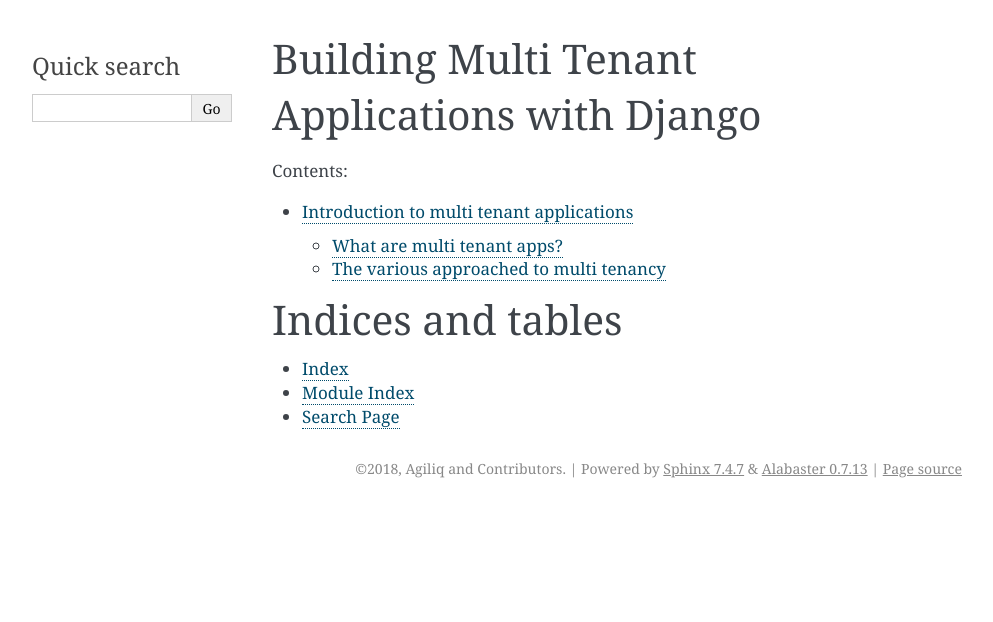
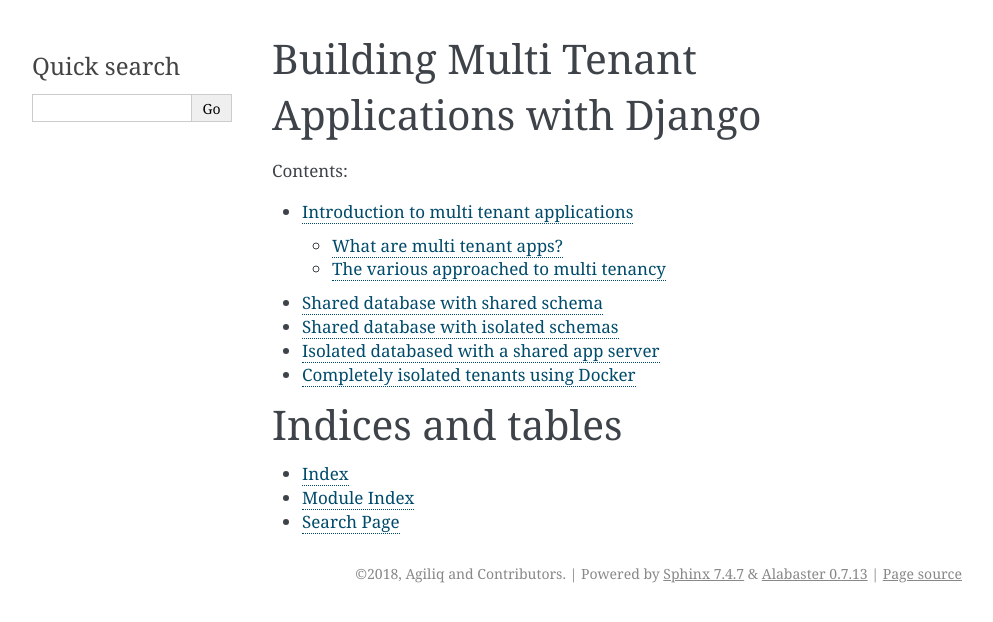
Before and after one commit to agiliq/building-multi-tenant-applications-with-django, a Sphinx documentation site: the page built from source/index.rst, in a window 1280 px wide. Shown: the top 622 px of the page, without its empty margins (148-1141 px from the left). Built offline with Sphinx 7.4.7, drawn with Linux system fonts in a browser that asks for light colours.

Commit message:
Added place holder files

```diff
--- a/source/index.rst
+++ b/source/index.rst
@@ -11,7 +11,10 @@
    :caption: Contents:
 
    introduction
-
+   shared-database-shared-schema
+   shared-database-isolated-schema
+   isolated-database
+   isolated-dockers
 
 
 
--- /dev/null
+++ b/source/isolated-database.rst
@@ -0,0 +1,2 @@
+Isolated databased with a shared app server
+----------------------------------------------
--- /dev/null
+++ b/source/isolated-dockers.rst
@@ -0,0 +1,2 @@
+Completely isolated tenants using Docker
+------------------------------------------
--- /dev/null
+++ b/source/shared-database-isolated-schema.rst
@@ -0,0 +1,2 @@
+Shared database with isolated schemas
+---------------------------------------
--- /dev/null
+++ b/source/shared-database-shared-schema.rst
@@ -0,0 +1,2 @@
+Shared database with shared schema
+---------------------------------------
```
